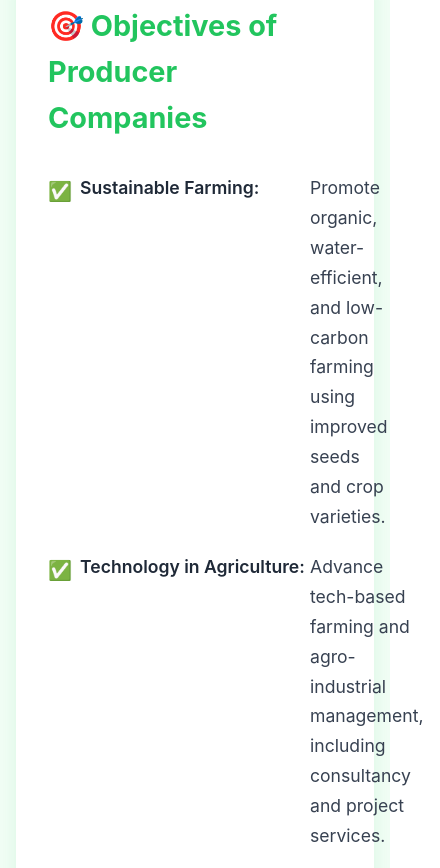
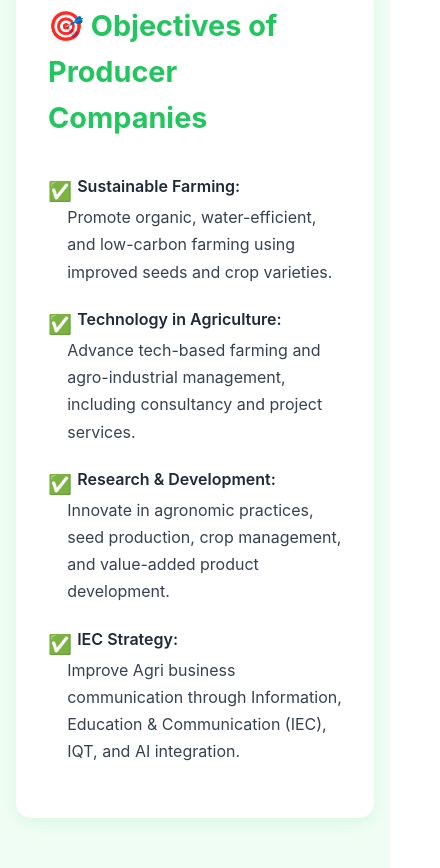
Before and after one commit to mayurpatil93/greenedgefpc, a plain HTML site: page index.html in a window 390 px wide. Shown: the part 4115-4983 px from the top of the page, 440 px wide, since content can reach past the window. Drawn offline with Linux system fonts and the light colour scheme.

Commit message:
css adjutment

```diff
--- a/index.html
+++ b/index.html
@@ -427,6 +427,24 @@
             color: #1f2937;
         }
 
+        @media (max-width: 600px) {
+            .objectives-list {
+                font-size: 1rem;
+            }
+
+            .objectives-list li {
+                padding-left: 1.2rem;
+                display: block;
+            }
+
+            .objectives-list .label {
+                display: block;
+                /* Put the label above description */
+                margin-bottom: 0.25rem;
+                margin-left: 10px;
+            }
+        }
+
         .section-nav {
             background-color: #ecfdf5;
             text-align: center;
```
